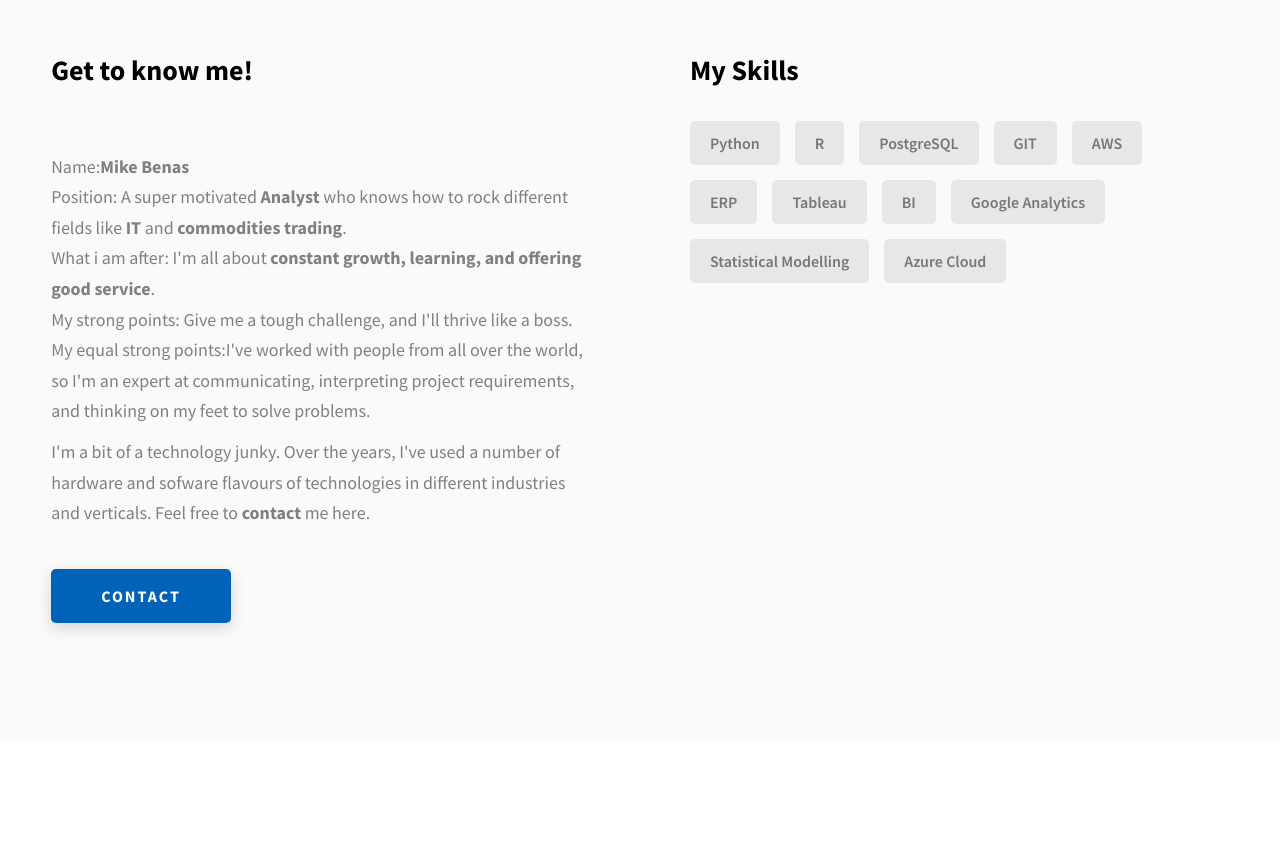
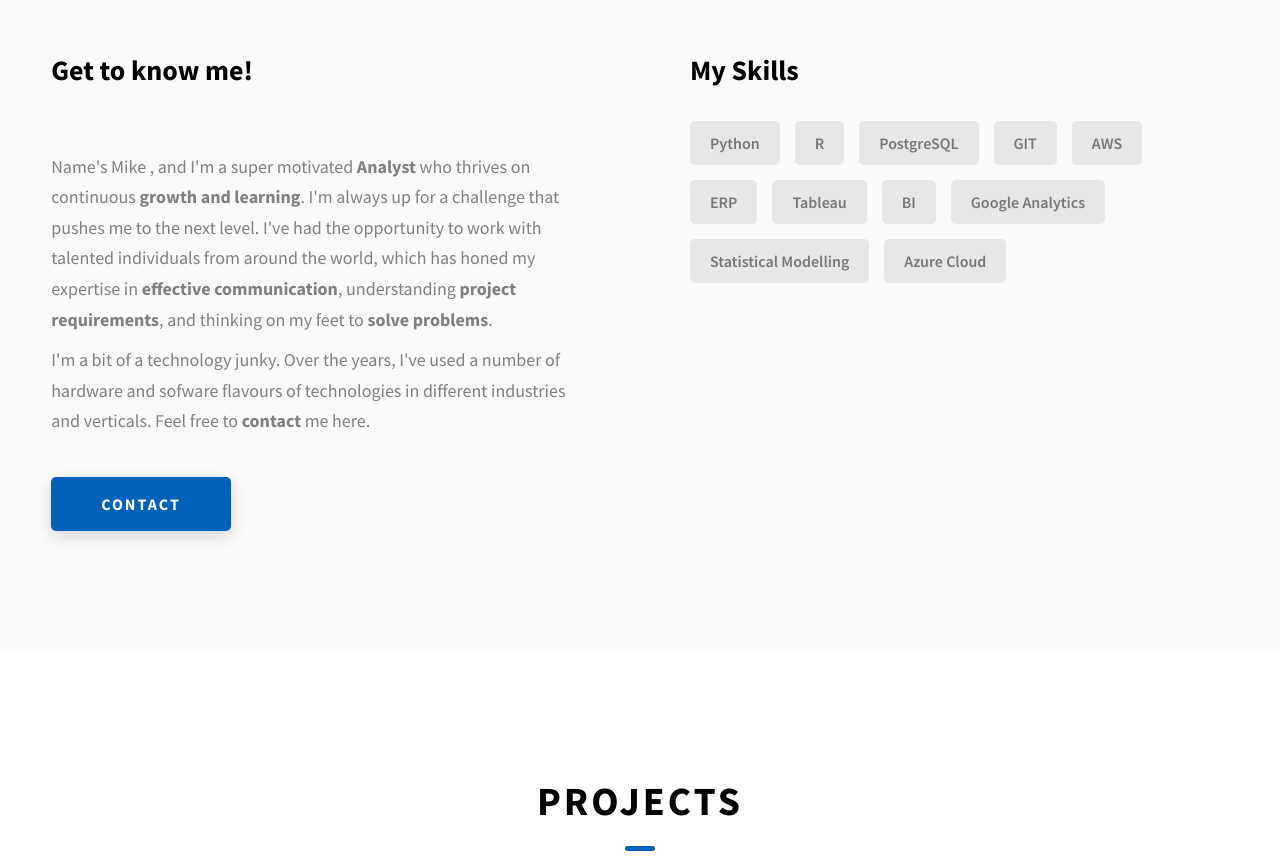
Before and after one commit to mikebenas/mikebenas.github.io, a website: page index.html in a window 1280 px wide. Shown: the part 1120-1980 px from the top of the page. Drawn offline with Linux system fonts and the light colour scheme.

Commit message:
Update index.html

```diff
--- a/index.html
+++ b/index.html
@@ -164,13 +164,10 @@
             <h3 class="about__content-title">Get to know me!</h3>
             <div class="about__content-details">
               <p class="about__content-details-para">
-
-<br>
-Name:<strong>Mike Benas</strong><br>
-Position: A super motivated <strong>Analyst</strong> who knows how to rock different fields like <strong>IT</strong> and <strong>commodities trading</strong>.<br>
-What i am after: I'm all about <strong>constant growth, learning, and offering good service</strong>.<br>
-My strong points: Give me a tough challenge, and I'll thrive like a boss.<br>
-My equal strong points:I've worked with people from all over the world, so I'm an expert at communicating, interpreting project requirements, and thinking on my feet to solve problems.<br>
+              <br>
+              Name's Mike , and I'm a super motivated <strong>Analyst</strong> who thrives on continuous <strong>growth and learning</strong>.
+              I'm always up for a challenge that pushes me to the next level. I've had the opportunity to work with talented individuals from around the world,
+              which has honed my expertise in <strong>effective communication</strong>, understanding <strong>project requirements</strong>, and thinking on my feet to <strong>solve problems</strong>.
               </p>
               <p class="about__content-details-para">
                 I'm a bit of a technology junky. Over the years, I've used
```
